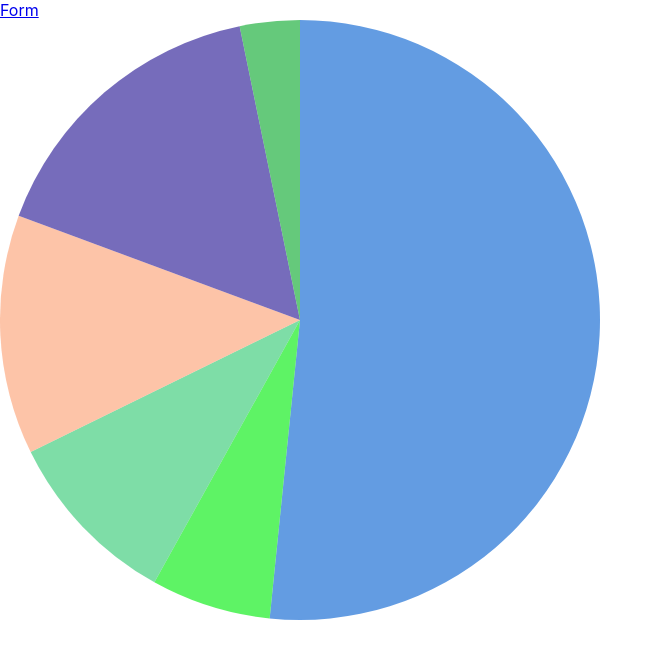
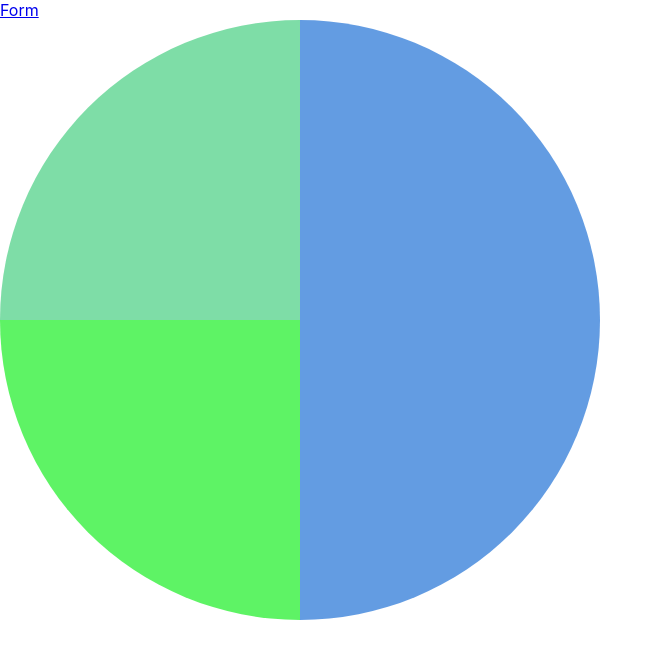
Before and after one commit to surmasb1/pieChart, a React (Create React App) app: page /piechart in a window 1280 px wide. Shown: the top 658 px of the page, without its empty margins (0-663 px from the left). Built offline with nearby package versions, Linux system fonts and the light colour scheme.

Commit message:
second comit

```diff
--- a/src/App.js
+++ b/src/App.js
@@ -6,25 +6,38 @@ import Form from "./component/form/form";
 
 export const FruitContext = React.createContext()
 
-const initialState = [{fruit:[],}]
+const initialState ={
+    fruit: [{
+                name:'apple',
+                count:6
+            },
+            {
+                name:'orange',
+                count:3
+            },
+            {
+                name:'lemon',
+                count:3
+            }
+            ]
+}
 const reducer = (state, action) => {
-    switch (action){
+    switch (action.type){
         case 'add':
-            return {
-                ...state,
-                fruit:[{d:'dfg'},{d:'dfg'},{d:'dfg'}]
+            return{
+                state,
+               fruit:[...state.fruit, action.payload]
             }
-
             default:
             return state;
     }
 }
 
 function App() {
-    const [fruit, dispatch] = useReducer(reducer,initialState)
+    const [state, dispatch] = useReducer(reducer,initialState)
     return (
         <FruitContext.Provider
-        value={{fruitState: fruit, fruitDispatch: dispatch}}
+        value={{state,  dispatch}}
         >
             <BrowserRouter>
 
@@ -37,6 +50,7 @@ function App() {
 
 
     )
+
   //   const fruit = [
   //       {
   //           name:'apple',
--- a/src/component/PieChart/PieChart.js
+++ b/src/component/PieChart/PieChart.js
@@ -1,34 +1,38 @@
-import React from 'react';
+import React, {useContext} from 'react';
 import {NavLink} from "react-router-dom";
+import {FruitContext} from "../../App";
 
 
 const PieChart = ()=>{
-    const fruit = [
-        {
-            name:'apple',
-            count:16
-        },
-        {
-            name:'orange',
-            count:2
-        },
-        {
-            name:'limon',
-            count:3
-        },
-        {
-            name:'bananna',
-            count:4
-        },
-        {
-            name:'fgfg',
-            count:5
-        },
-        {
-            name:'fgftgg',
-            count:1
-        }
-    ];
+
+    const {state, dispatch} = useContext(FruitContext);
+const {fruit} = state
+    // const fruit = [
+    //     {
+    //         name:'apple',
+    //         count:16
+    //     },
+    //     {
+    //         name:'orange',
+    //         count:30
+    //     },
+    //     {
+    //         name:'limon',
+    //         count:3
+    //     },
+    //     {
+    //         name:'bananna',
+    //         count:4
+    //     },
+    //     {
+    //         name:'fgfg',
+    //         count:5
+    //     },
+    //     {
+    //         name:'fgftgg',
+    //         count:1
+    //     }
+    // ];
     let totalcount = fruit.reduce((accamval,currentval)=> accamval+currentval.count,0);
 
     let arr= [];
@@ -56,7 +60,7 @@ const PieChart = ()=>{
                             let dd= `M0,0 ${index === 0 ? start : "L"+arr[index-1].x+","+arr[index-1].y } A100,100 0 ${fruit[index].count/totalcount >= 0.5 ? 1: 0 },1 ${curentxy} Z`
                             let colorel = `rgb(${255 * Math.random()}, ${255 * Math.random()},${255 * Math.random()})`
                             return(
-                                <path key={index} d={dd} fill={colorel} fillOpacity='0.7'/>
+                                <path key={index} d={dd} fill={colorel} fillOpacity='0.7' title={fruit[index].name}/>
                             )
                         })}
 
--- a/src/component/form/form.js
+++ b/src/component/form/form.js
@@ -4,10 +4,12 @@ import {FruitContext} from "../../App";
 
 
 function Form (){
-    const fruitContext = useContext(FruitContext)
+    const {state, dispatch} = useContext(FruitContext);
+    console.log(state.fruit)
+    // const fruitContext = useContext(FruitContext)
     return(
         <div>
-            <div>{fruitContext.fruitState}</div>
+            {/*<div>{state.fruit}</div>*/}
             <div>
                 <NavLink  to="/piechart" >Pie Chart</NavLink>
 
@@ -15,7 +17,8 @@ function Form (){
 
             <input type="text"/>
             <input type="text"/>
-            <button onClick={()=>fruitContext.fruitDispatch('add')}>добавить</button>
+            <button onClick={()=>{dispatch({type:'add', payload:{name:"sdf",count:20}})}}>добавить</button>
+            {JSON.stringify(state.fruit)}
         </div>
     )
 
```
